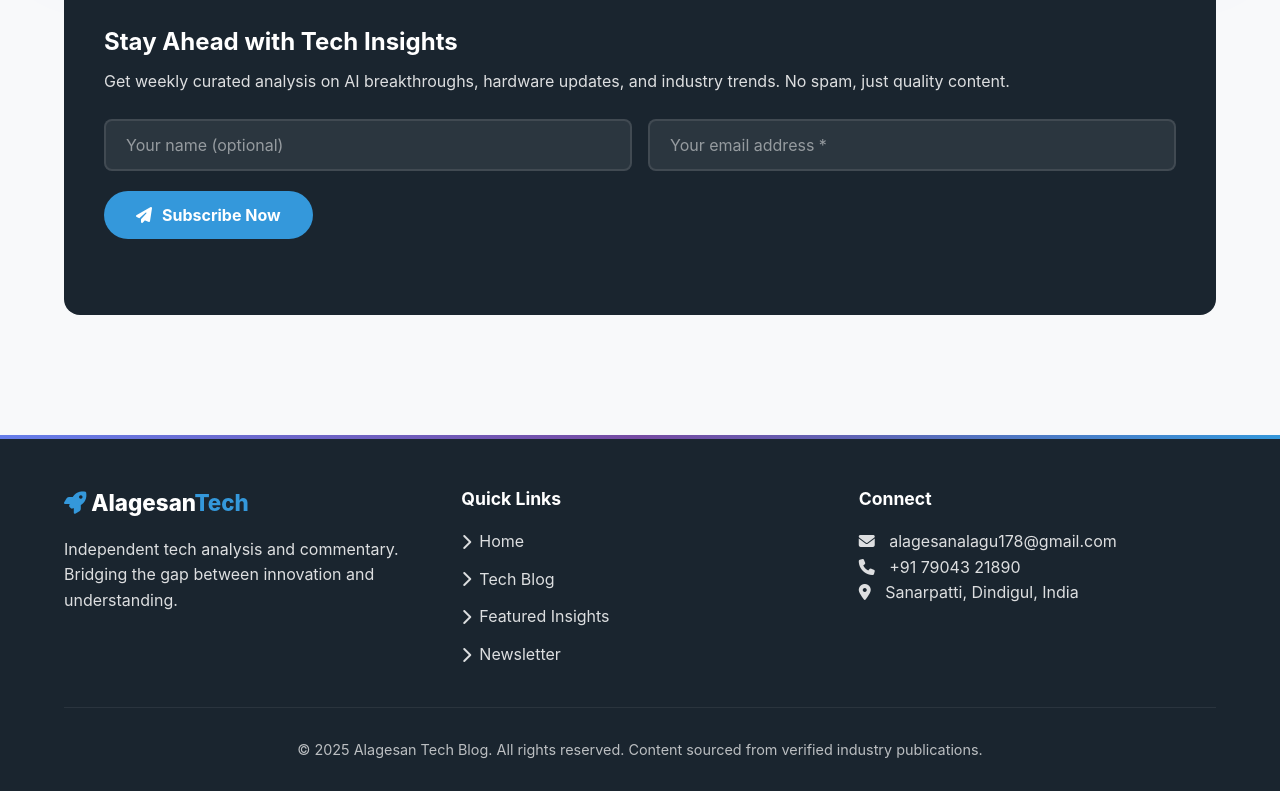
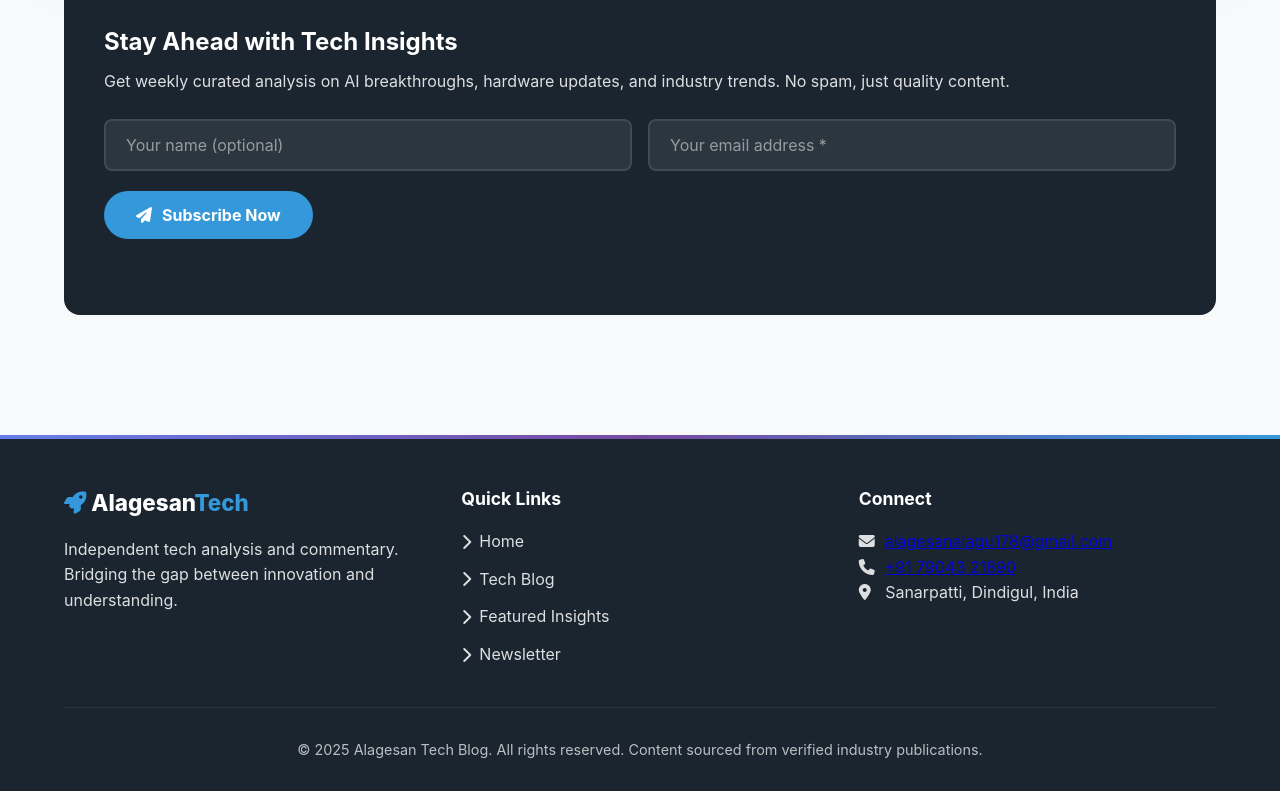
Before and after one commit to alagesanalagesan/blog, a plain HTML site: page index.html in a window 1280 px wide. Shown: the part 2281-3072 px from the top of the page. Drawn offline with Linux system fonts and the light colour scheme.

Commit message:
Update contact information with links

```diff
--- a/index.html
+++ b/index.html
@@ -885,8 +885,8 @@
         <div>
           <div style="font-weight: 700; margin-bottom: 16px; font-size: 1.1rem;">Connect</div>
           <div style="opacity: 0.85; line-height: 1.6;">
-            <p><i class="fas fa-envelope" style="margin-right: 10px;"></i> alagesanalagu178@gmail.com</p>
-            <p><i class="fas fa-phone" style="margin-right: 10px;"></i> +91 79043 21890</p>
+            <p><i class="fas fa-envelope" style="margin-right: 10px;"></i><a href="mailto:alagesanalagu178@gmail.com">alagesanalagu178@gmail.com</a></p>
+            <p><i class="fas fa-phone" style="margin-right: 10px;"></i><a href="tel:+917904321890">+91 79043 21890</a></p>
             <p><i class="fas fa-map-marker-alt" style="margin-right: 10px;"></i> Sanarpatti, Dindigul, India</p>
           </div>
         </div>
```
